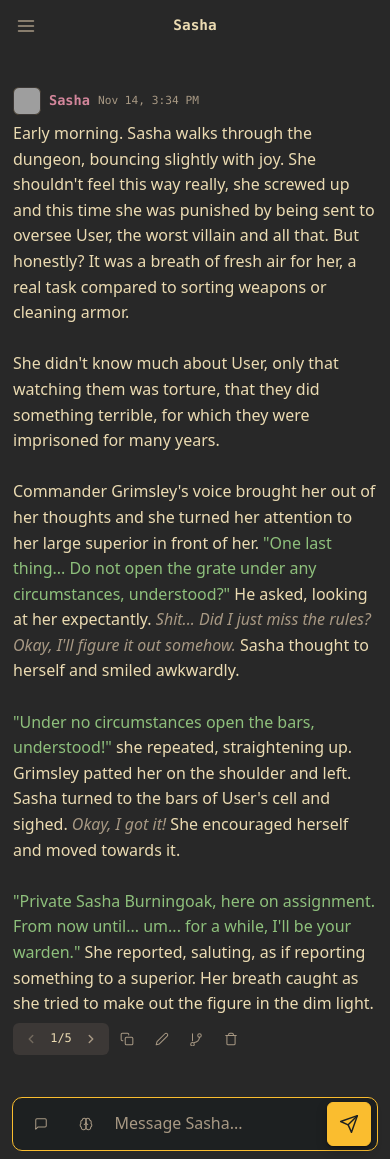
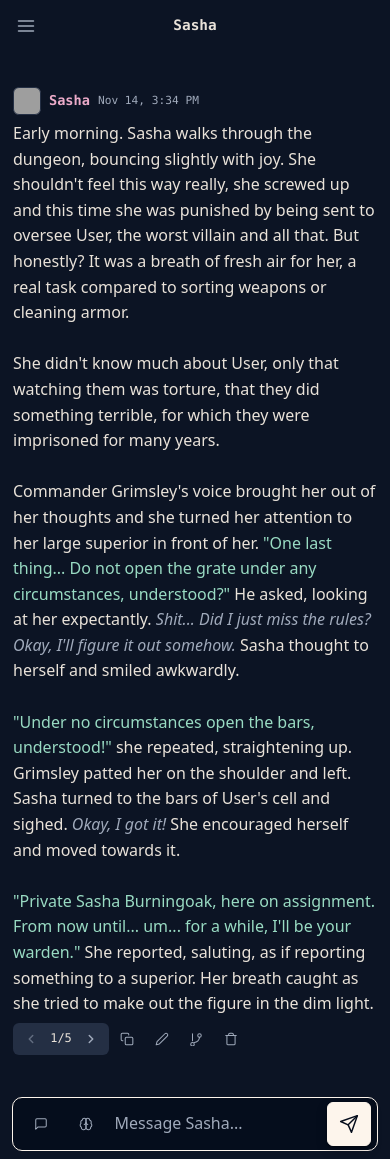
Before and after one commit to cavecomputing/cozy, a Flask app: page / in a window 390 px wide. Run offline with Flask 3, Linux system fonts and the light colour scheme; data comes from the database, SQL or seed files in the repository; data that the repository does not hold is empty; some libraries are stand-ins or nearby versions; grey boxes are pictures that could not be loaded.

Commit message:
Repaint Cozy and Cozy Light in the marshmallow logo's colours
The new logo is a cream marshmallow bubble on a dark tile, and Matt picked
a theme pair built from it to be the default (Gruvbox stays, as its own
themes since 7f55e04):

- Cozy: navy surfaces (#0c1424, fields #050d1c, cards and your bubble
  #1b263a), cream text, and the logo's cream #fdf5ec as the accent, so the
  send button is cream on navy like the icon. Speech mint, bold gold, names
  pink, links periwinkle, danger coral, all pastels that keep the cream in
  front. Your bubble sits 1.21:1 off the surface, a little more than
  Gruvbox's 1.13:1.
- Cozy Light: the logo's cream as paper, its ink #17121b for text, labels
  and the primary button, and the same pastels in darker steps.

The theme-color in the manifest and both page heads follows the new
--app-bg, so the status bar matches before the sheet loads. The themes
guide's walkthrough now imports gruvbox.css, since its example (grey turns
dark blue, yellow turns light blue) describes the Gruvbox colours.

Checked in the app in Chromium (chat, settings, phone drawer, both
themes); Gruvbox renders as Cozy did before.

Co-Authored-By: Claude Opus 5.5 <noreply@anthropic.com>
Claude-Session: https://claude.ai/code/session_018M18A9suN5NfiAf7iKGx2Y

```diff
--- a/static/themes/cozy-light.css
+++ b/static/themes/cozy-light.css
@@ -1,85 +1,83 @@
-/* Cozy Light — the cavecomputing palette on paper: Gruvbox light surfaces,
-   green for the primary button, a deepened yellow for labels and focus, blue
-   for addresses, orange for warnings. The light half of the design system,
-   laid out like cozy.css so the two stay easy to compare. */
+/* Cozy Light — the marshmallow logo turned over: the logo's cream as paper,
+   its dark ink for the text, labels and the primary button, and the pastels
+   of cozy.css in darker steps that read on cream. Laid out like cozy.css so
+   the two stay easy to compare. */
 :root {
     --radius-md: 10px;
 
     /* Layout — the ground (the loading screen), the app's surface (the
        paper), raised cards on it, and the inset wells. */
-    --app-bg:         #f9f5d7;
-    --bg-color:       #fbf1c7;
+    --app-bg:         #fffcf8;
+    --bg-color:       #fdf5ec;
     --sidebar-bg:     var(--bg-color);
-    --char-msg-bg:    #f2e5bc;
-    --hover-bg:       #ebdbb2;
+    --char-msg-bg:    #f3e8dc;
+    --hover-bg:       #e9ddd0;
     --active-bg:      var(--hover-bg);
-    --input-bg:       #fffcf2;
-    --border-color:   #e0d3ac;
+    --input-bg:       #fffefc;
+    --border-color:   #e3d7ca;
 
-    /* Typography */
-    --text-color:     #3c3836;
-    --text-secondary: #665c54;
+    /* Typography — the logo's ink */
+    --text-color:     #17121b;
+    --text-secondary: #5f5766;
 
-    /* Accent — green fills (the primary button, toggles, sliders); the
-       palette's yellow reads only 3.3:1 on paper, so labels, active rows and
-       focus take it deepened. */
-    --accent-color:   #79740e;
-    --accent-text:    #8a5a0e;
-    --danger-color:   #af3a03;   /* orange, as in cozy.css */
+    /* Accent — the ink again, so the primary button is the logo: cream on
+       ink. */
+    --accent-color:   #17121b;
+    --accent-text:    #17121b;
+    --danger-color:   #b63132;   /* coral, as in cozy.css */
     --danger-bg-hover: color-mix(in srgb, var(--danger-color) 12%, transparent);
-    --success-color:  #427b58;
-    --cool-color:     #076678;   /* blue — links, addresses, references */
-    --accent-alt:     var(--accent-color);   /* green — section icons, as in cozy.css */
+    --success-color:  #2c6d3e;
+    --cool-color:     #375998;   /* periwinkle — links, addresses, references */
+    --accent-alt:     var(--cool-color);   /* section icons, as in cozy.css */
 
     /* Elevation — soft shadows in the ink colour, never black on paper. */
-    --shadow-md:          0 2px 4px rgba(60, 56, 54, 0.09), 0 12px 26px rgba(60, 56, 54, 0.13);
-    --card-shadow:        0 1px 2px rgba(60, 56, 54, 0.07), 0 4px 12px rgba(60, 56, 54, 0.07);
-    --lift-shadow:        0 2px 4px rgba(60, 56, 54, 0.09), 0 12px 26px rgba(60, 56, 54, 0.13);
-    --accent-edit-bg:     color-mix(in srgb, var(--accent-color) 8%, transparent);
+    --shadow-md:          0 2px 4px rgba(23, 18, 27, 0.09), 0 12px 26px rgba(23, 18, 27, 0.13);
+    --card-shadow:        0 1px 2px rgba(23, 18, 27, 0.07), 0 4px 12px rgba(23, 18, 27, 0.07);
+    --lift-shadow:        0 2px 4px rgba(23, 18, 27, 0.09), 0 12px 26px rgba(23, 18, 27, 0.13);
+    --accent-edit-bg:     color-mix(in srgb, var(--accent-color) 6%, transparent);
 
-    /* RP markdown — speech in aqua, narration muted, emphasis in
-       the label yellow and intense actions in orange. */
-    --rp-dialogue-color:  #376b4b;   /* aqua, darkened to read on the bubble */
+    /* RP markdown — speech in mint, narration muted, emphasis in gold and
+       intense actions in peach, each darkened to read on the bubble. */
+    --rp-dialogue-color:  #1f6954;
     --rp-action-color:    var(--text-secondary);
-    --rp-emphasis-color:  var(--accent-text);
+    --rp-emphasis-color:  #876114;
     --rp-quote-color:     var(--text-color);
     --rp-quote-bg:        var(--bg-color);
     --rp-ooc-color:       var(--cool-color);
-    --rp-intense-color:   #af3a03;
+    --rp-intense-color:   #a15421;
     --rp-intense-shadow:  none;
     --code-bg:            var(--bg-color);
     --code-border:        var(--border-color);
     --pre-bg:             var(--app-bg);
     --pre-border:         var(--border-color);
 
-    /* Avatars and buttons — white text on the green and aqua fills, where
-       the paper colour reads under the 4.5:1 small text needs */
+    /* Avatars and buttons — white text on the avatar fills, cream on the ink
+       button */
     --avatar-text-color:      #fff;
-    --btn-primary-color:      #fff;
+    --btn-primary-color:      var(--bg-color);
     --btn-danger-hover-color: var(--bg-color);
 
     /* Overlays & backdrops */
-    --overlay-bg:     rgba(40, 40, 40, 0.6);
+    --overlay-bg:     rgba(23, 18, 27, 0.6);
     --overlay-color:  var(--bg-color);
-    --backdrop-bg:    rgba(60, 56, 54, 0.35);
+    --backdrop-bg:    rgba(23, 18, 27, 0.35);
 
-    /* Context token meter — the same sources as cozy.css, in the palette's
-       darker steps. */
-    --meter-system-prompt:    #b57614;
-    --meter-character-card:   #8f3f71;
-    --meter-persona:          #427b58;
-    --meter-lorebook:         #79740e;
-    --meter-author-note:      #d79921;
-    --meter-auto-summary:     #b16286;
-    --meter-message-history:  #076678;
-    --meter-current-draft:    #689d6a;
-    --meter-response-reserve: #af3a03;
+    /* Context token meter — the same sources as cozy.css, in darker steps. */
+    --meter-system-prompt:    #876114;
+    --meter-character-card:   #8d3d67;
+    --meter-persona:          #1f6954;
+    --meter-lorebook:         #2c6d3e;
+    --meter-author-note:      #a15421;
+    --meter-auto-summary:     #6e519d;
+    --meter-message-history:  #375998;
+    --meter-current-draft:    #1d777b;
+    --meter-response-reserve: #b63132;
     --meter-unused:           var(--border-color);
 
-    --char-name-color:          #8f3f71;
+    --char-name-color:          #8d3d67;
 
     /* User message — the raised bubble in the character's colours, as in
        cozy.css. */
-    --user-hr-mid-color:        #d5c4a1;
-    --editable-bg:              color-mix(in srgb, var(--accent-color) 6%, transparent);
+    --user-hr-mid-color:        #c6bcb0;
+    --editable-bg:              color-mix(in srgb, var(--accent-color) 5%, transparent);
 }
--- a/static/themes/cozy.css
+++ b/static/themes/cozy.css
@@ -1,6 +1,6 @@
-/* Cozy — Signature Theme (the cavecomputing palette: Gruvbox dark surfaces,
-   yellow for labels and focus, green for done, blue for addresses, orange for
-   warnings) */
+/* Cozy — the marshmallow logo's colours: navy surfaces, the logo's cream for
+   the text, labels, focus and the primary button, and soft pastels for
+   speech, names, links and warnings so the cream stays in front */
 :root {
     /* Corner radius for cards. Controls take 0.6 of it (see --radius-control
        in style.css). */
@@ -9,41 +9,42 @@
     /* Layout — the darker ground (the loading screen, the inset wells), the
        app's surface, and raised cards on it. The sidebar shares the surface so
        the two read as one. */
-    --app-bg:         #1d2021;
-    --bg-color:       #282828;
+    --app-bg:         #050d1c;
+    --bg-color:       #0c1424;
     --sidebar-bg:     var(--bg-color);
-    --char-msg-bg:    #32302f;
+    --char-msg-bg:    #1b263a;
     --hover-bg:       var(--border-color);
     --active-bg:      var(--hover-bg);
     --input-bg:       var(--app-bg);
-    --border-color:   #3c3836;
+    --border-color:   #242f44;
 
-    /* Typography */
-    --text-color:     #ebdbb2;
-    --text-secondary: #a89984;
+    /* Typography — a cream a step softer than the logo's, for long reading */
+    --text-color:     #e9e2d9;
+    --text-secondary: #a0aabb;
 
-    /* Accent (yellow). Labels, active rows, focus and the primary button. */
-    --accent-color:   #fabd2f;
-    --danger-color:   #fe8019;   /* orange — the palette has no red that reads on its raised surfaces */
+    /* Accent (the logo's cream). Labels, active rows, focus and the primary
+       button. */
+    --accent-color:   #fdf5ec;
+    --danger-color:   #f47a79;   /* coral */
     --danger-bg-hover: color-mix(in srgb, var(--danger-color) 14%, transparent);
-    --success-color:  #8ec07c;
-    --cool-color:     #83a598;   /* blue — links, addresses, references */
-    --accent-alt:     #b8bb26;   /* green — section icons, the brand's second accent */
+    --success-color:  #8ed09c;
+    --cool-color:     #9dbbf2;   /* periwinkle — links, addresses, references */
+    --accent-alt:     var(--cool-color);   /* section icons */
 
     /* Elevation — the lifted shadow, for surfaces that genuinely float
        (flyouts, menus, toasts). */
-    --shadow-md:          0 2px 4px rgba(0, 0, 0, 0.32), 0 12px 28px rgba(0, 0, 0, 0.34);
-    --accent-edit-bg:     color-mix(in srgb, var(--accent-color) 8%, transparent);
+    --shadow-md:          0 2px 4px rgba(0, 0, 0, 0.4), 0 12px 28px rgba(0, 0, 0, 0.42);
+    --accent-edit-bg:     color-mix(in srgb, var(--accent-color) 6%, transparent);
 
-    /* RP markdown — speech in aqua, narration muted, emphasis in
-       the accent and intense actions in orange. */
-    --rp-dialogue-color:  #8ec07c;   /* aqua */
+    /* RP markdown — speech in mint, narration muted, emphasis in gold and
+       intense actions in peach. */
+    --rp-dialogue-color:  #99dbc3;   /* mint */
     --rp-action-color:    var(--text-secondary);   /* muted — italics/actions */
-    --rp-emphasis-color:  var(--accent-color);   /* yellow — bold/strong emphasis */
+    --rp-emphasis-color:  #eacb76;   /* gold — bold/strong emphasis */
     --rp-quote-color:     var(--text-color);   /* blockquotes/narration */
     --rp-quote-bg:        var(--bg-color);
-    --rp-ooc-color:       var(--cool-color);   /* blue — code/OOC text */
-    --rp-intense-color:   #fe8019;   /* orange — bold+italic intense actions */
+    --rp-ooc-color:       var(--cool-color);   /* periwinkle — code/OOC text */
+    --rp-intense-color:   #f4b082;   /* peach — bold+italic intense actions */
     --rp-intense-shadow:  none;
     --code-bg:            var(--bg-color);
     --code-border:        var(--border-color);
@@ -53,33 +54,32 @@
     /* Avatars */
     --avatar-text-color:  var(--app-bg);
 
-    /* Buttons */
+    /* Buttons — navy on the cream, as in the logo */
     --btn-primary-color:      var(--app-bg);
     --btn-danger-hover-color: var(--app-bg);
 
     /* Overlays & backdrops */
-    --overlay-bg:     rgba(17, 18, 19, 0.72);
+    --overlay-bg:     rgba(3, 8, 18, 0.72);
     --overlay-color:  var(--text-color);
-    --backdrop-bg:    rgba(17, 18, 19, 0.6);
+    --backdrop-bg:    rgba(3, 8, 18, 0.6);
 
-    /* Context token meter — one Gruvbox hue per source. */
-    --meter-system-prompt:    #fabd2f;
-    --meter-character-card:   #d3869b;
-    --meter-persona:          #8ec07c;
-    --meter-lorebook:         #b8bb26;
-    --meter-author-note:      #d79921;
-    --meter-auto-summary:     #b16286;
-    --meter-message-history:  #83a598;
-    --meter-current-draft:    #689d6a;
-    --meter-response-reserve: #fe8019;
+    /* Context token meter — one pastel per source. */
+    --meter-system-prompt:    #eacb76;
+    --meter-character-card:   #ecabc9;
+    --meter-persona:          #99dbc3;
+    --meter-lorebook:         #8ed09c;
+    --meter-author-note:      #f4b082;
+    --meter-auto-summary:     #b49ce1;
+    --meter-message-history:  #9dbbf2;
+    --meter-current-draft:    #63b4b8;
+    --meter-response-reserve: #f47a79;
     --meter-unused:           var(--border-color);
 
-    /* The character's name in its message header: rose, the palette's
-       character accent. */
-    --char-name-color:          #d3869b;
+    /* The character's name in its message header: marshmallow pink. */
+    --char-name-color:          #ecabc9;
 
     /* User message — the raised bubble, in the character's colours (style.css
        falls back to them for every --user-* the theme leaves out). */
-    --user-hr-mid-color:        #504945;
-    --editable-bg:              color-mix(in srgb, var(--accent-color) 6%, transparent);
+    --user-hr-mid-color:        #364053;
+    --editable-bg:              color-mix(in srgb, var(--accent-color) 5%, transparent);
 }
--- a/templates/index.html
+++ b/templates/index.html
@@ -46,7 +46,7 @@
     <link rel="icon" type="image/png" href="{{ url_for('static', filename='favicon.png') }}">
     <link rel="apple-touch-icon" href="{{ url_for('static', filename='apple-touch-icon.png') }}">
     <link rel="manifest" href="{{ url_for('static', filename='manifest.webmanifest') }}">
-    <meta name="theme-color" content="#1d2021">
+    <meta name="theme-color" content="#050d1c">
 </head>
 <body>
     <noscript>
--- a/templates/login.html
+++ b/templates/login.html
@@ -26,7 +26,7 @@
     <link rel="icon" type="image/png" href="{{ url_for('static', filename='favicon.png') }}">
     <link rel="apple-touch-icon" href="{{ url_for('static', filename='apple-touch-icon.png') }}">
     <link rel="manifest" href="{{ url_for('static', filename='manifest.webmanifest') }}">
-    <meta name="theme-color" content="#1d2021">
+    <meta name="theme-color" content="#050d1c">
 </head>
 <body class="signin">
     <form class="settings-card signin-card" method="post">
```
Also changed, not shown: docs/3-user-themes.md (+4 -4 lines), static/manifest.webmanifest.
